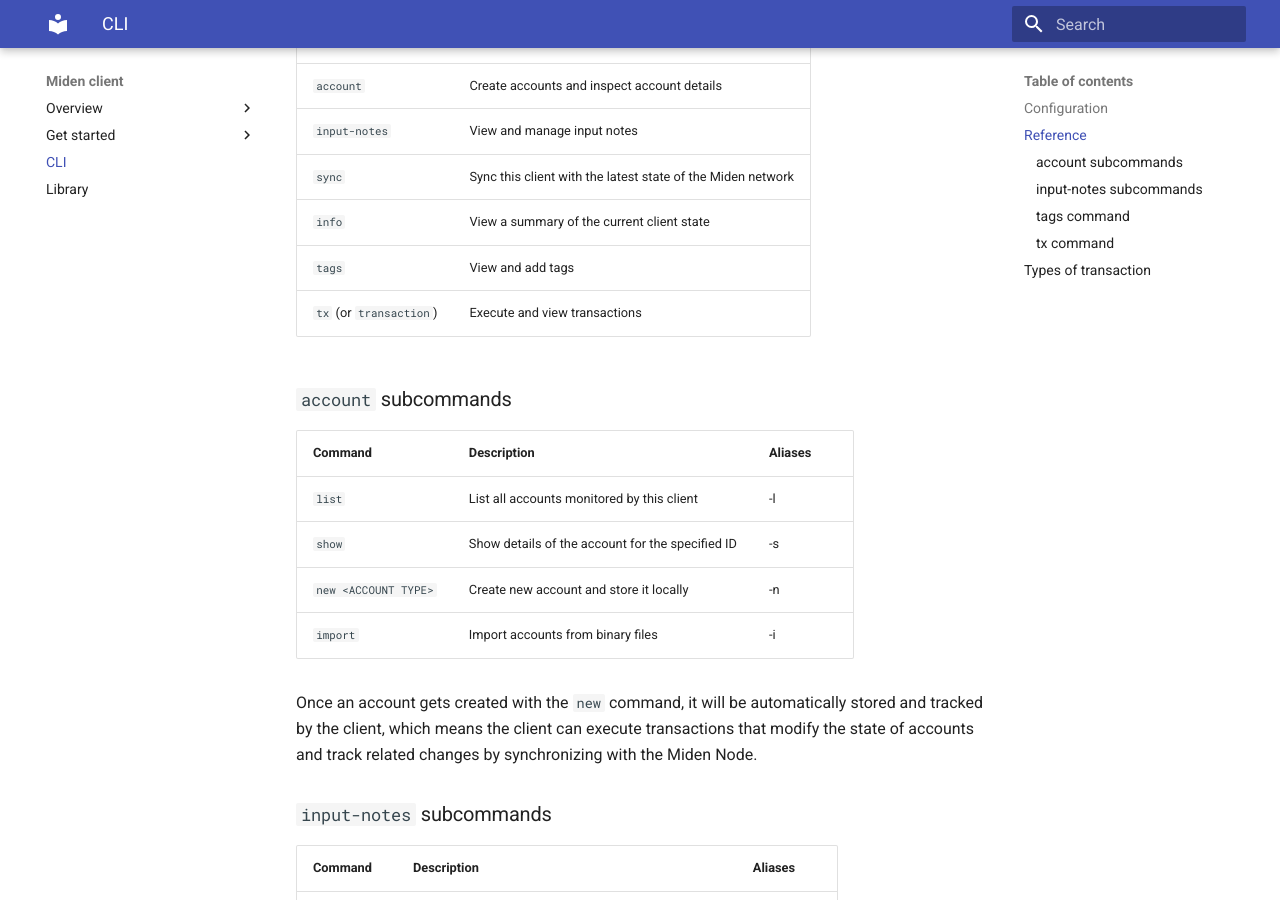
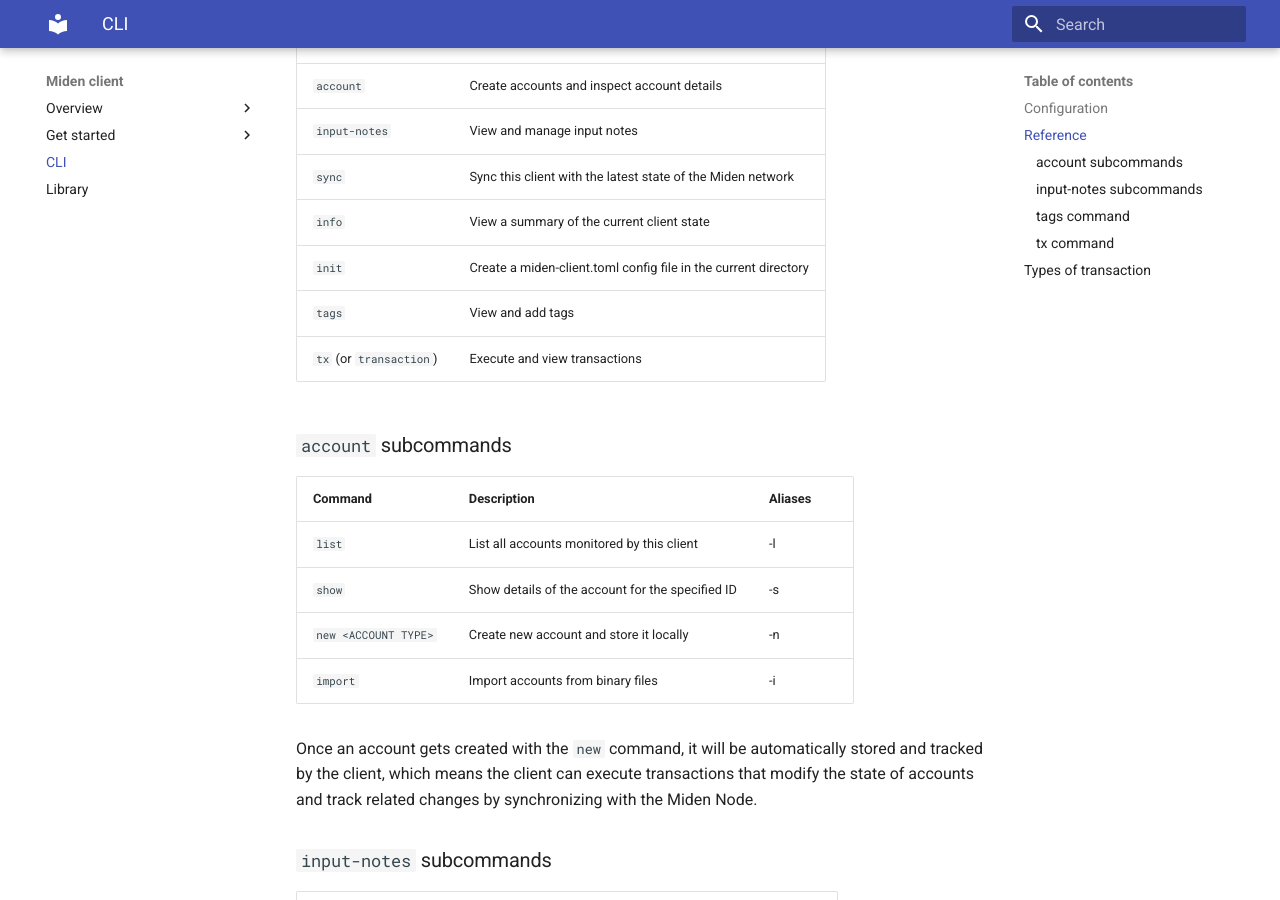
Before and after one commit to 0xPolygonMiden/miden-client, an MkDocs documentation site: the page built from docs/cli.md, in a window 1280 px wide and 900 px high, scrolled down 849 px. Built offline with MkDocs 1.6.1 and Material for MkDocs 9.7.7, drawn with Linux system fonts in a browser that asks for light colours.

Commit message:
update documentation

```diff
--- a/docs/cli.md
+++ b/docs/cli.md
@@ -21,6 +21,7 @@
 | `input-notes`  | View and manage input notes                                             |
 | `sync`         | Sync this client with the latest state of the Miden network |
 | `info`         | View a summary of the current client state                  |
+| `init`         | Create a miden-client.toml config file in the current directory   |
 | `tags`         | View and add tags                                            |
 | `tx` (or `transaction`)           | Execute and view transactions
 
```
Also changed, not shown: README.md (+2 -0 lines).
